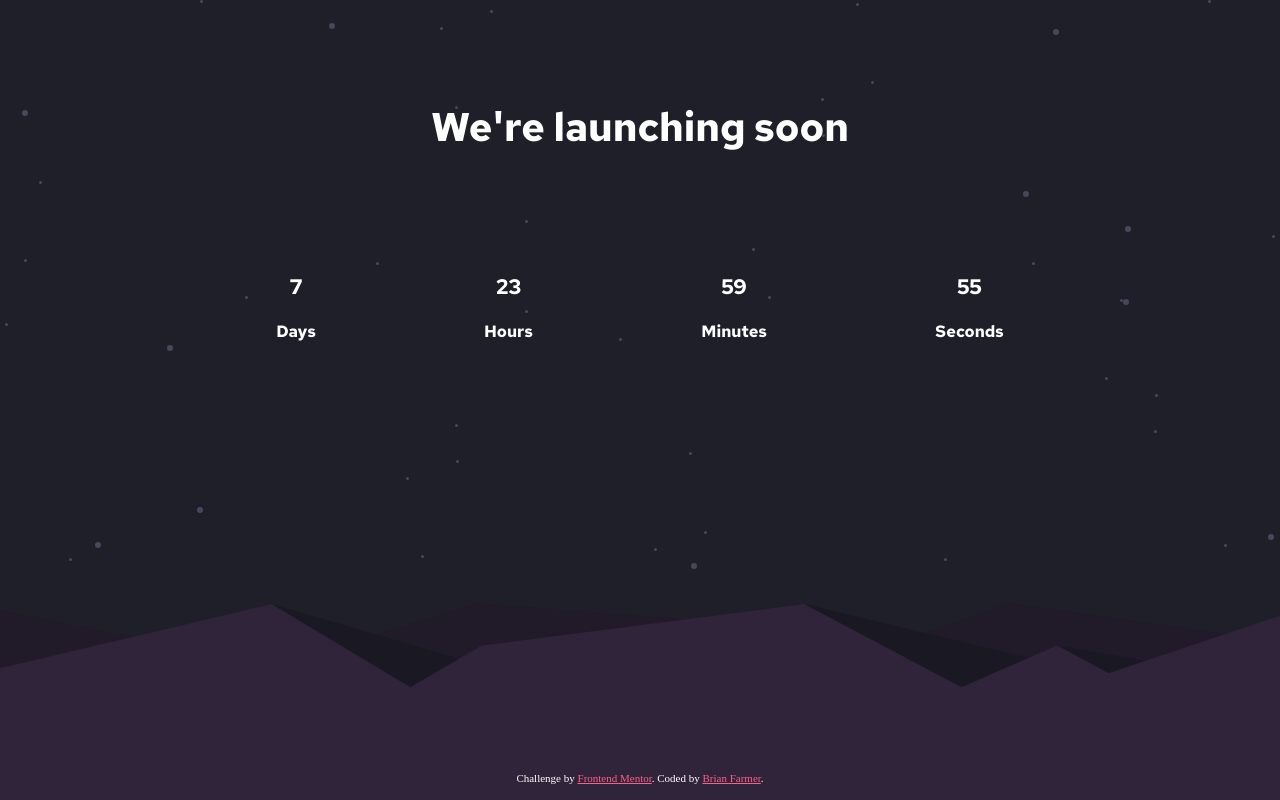
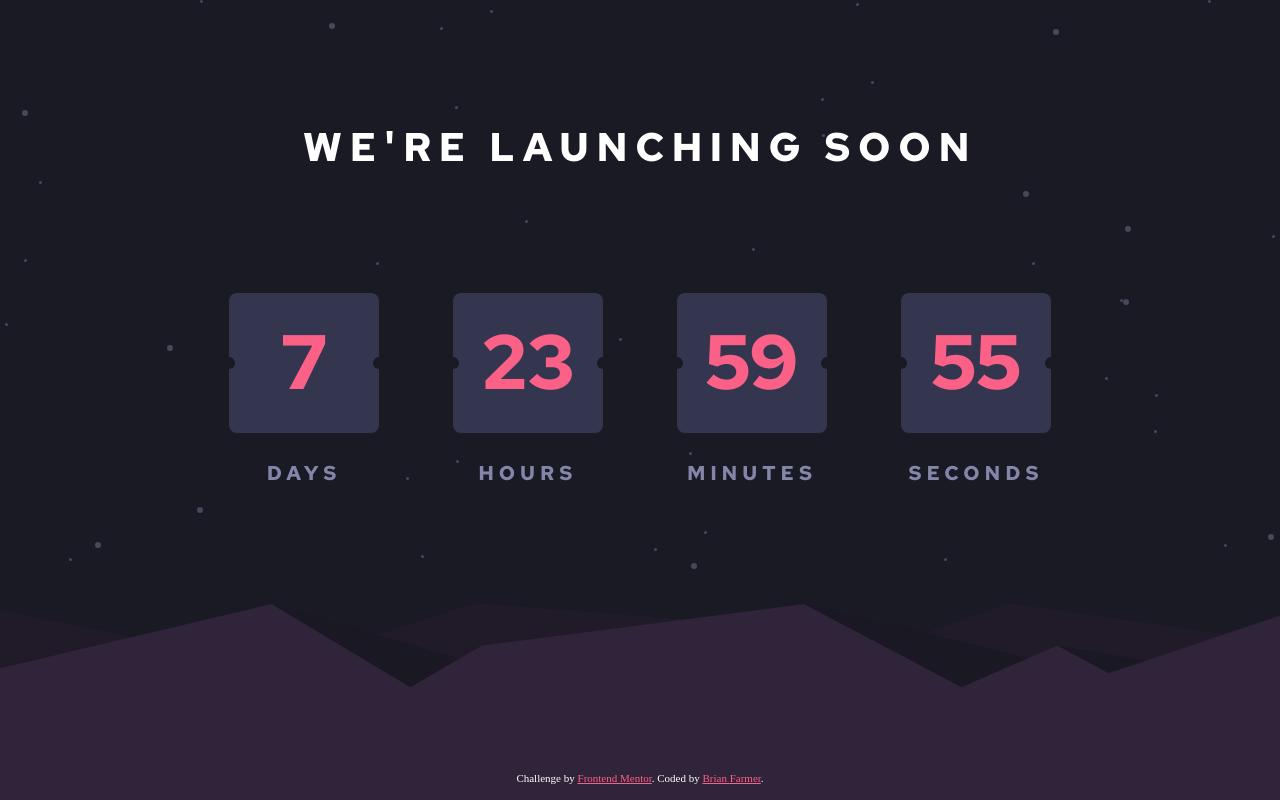
Before and after one commit to brianlfarmerllc/fem_launch_timer, a plain HTML site: page index.html in a window 1280 px wide. Drawn offline with Linux system fonts and the light colour scheme.

Commit message:
create ticket shape around numbers

```diff
--- a/index.html
+++ b/index.html
@@ -26,20 +26,60 @@
         <h1>We're launching soon</h1>
         <!-- container for all the counter divs -->
         <div class="counter-container">
-          <div class="day-container">
-            <h2 id="days" class="number">8</h2>
+          <!-- Day Countdown Container -->
+          <div class="countdown-block day-container">
+            <span id="days" class="time-element">
+              <span class="top">08</span>
+              <span class="top-back">
+                <span>08</span>
+              </span>
+              <span class="bottom">08</span>
+              <span class="bottom-back">
+                <span>08</span>
+              </span>
+            </span>
             <h3>Days</h3>
           </div>
-          <div class="hour-container">
-            <h2 id="hours" class="number">0</h2>
+          <!-- Hour Countdown Container -->
+          <div class="countdown-block hour-container">
+            <span id="hours" class="time-element">
+              <span class="top">00</span>
+              <span class="top-back">
+                <span>00</span>
+              </span>
+              <span class="bottom">00</span>
+              <span class="bottom-back">
+                <span>00</span>
+              </span>
+            </span>
             <h3>Hours</h3>
           </div>
-          <div class="min-container">
-            <h2 id="minutes" class="number">0</h2>
+          <!-- Minutes Countdown Container -->
+          <div class="countdown-block min-container">
+            <span id="minutes" class="time-element">
+              <span class="top">00</span>
+              <span class="top-back">
+                <span>00</span>
+              </span>
+              <span class="bottom">00</span>
+              <span class="bottom-back">
+                <span>00</span>
+              </span>
+            </span>
             <h3>Minutes</h3>
           </div>
-          <div class="second-container">
-            <h2 id="seconds" class="number">0</h2>
+          <!-- Seconds Countdown Container -->
+          <div class="countdown-block second-container">
+            <span id="seconds" class="time-element">
+              <span class="top">00</span>
+              <span class="top-back">
+                <span>00</span>
+              </span>
+              <span class="bottom">00</span>
+              <span class="bottom-back">
+                <span>00</span>
+              </span>
+            </span>
             <h3>Seconds</h3>
           </div>
         </div>
--- a/styles/_main.scss
+++ b/styles/_main.scss
@@ -1,7 +1,7 @@
 body {
   min-height: 100vh;
   background: url("../assets/images/pattern-hills.svg"),
-    url("../assets/images/bg-stars.svg"), $blue;
+    url("../assets/images/bg-stars.svg"), $darkBlue;
   background-repeat: no-repeat;
   background-position: bottom, top;
 }
@@ -11,22 +11,68 @@ section {
   min-height: 90vh;
   text-align: center;
   color: $white;
+  text-transform: uppercase;
   @include redHat();
   font-size: $bodyCopy;
 
   h1 {
-    padding-top: 10rem;
+    padding-top: 12rem;
     font-size: 4rem;
+    letter-spacing: 0.75rem;
   }
 
   .counter-container {
-    padding-top: 10rem;
+    padding-top: 12rem;
     display: flex;
     flex-direction: row;
     flex-wrap: nowrap;
     justify-content: space-around;
-    h2 {
-      padding: 2rem 0rem;
+  }
+
+  .countdown-block {
+    display: flex;
+    flex-direction: column;
+    flex-wrap: nowrap;
+    align-items: center;
+    &:last-child {
+      margin-right: 0;
     }
   }
+  .time-element {
+    position: relative;
+    color: $softred;
+    height: 140px;
+    width: 150px;
+    background-color: $lightBlue;
+    border-radius: 8px;
+    text-align: center;
+    font-size: 5.5em;
+    overflow: hidden;
+    margin-bottom: 27px;
+    line-height: 138px;
+    &:before,
+    &:after {
+      content: "";
+      position: absolute;
+      z-index: 6;
+      top: 50%;
+      transform: translateY(-50%);
+      background: $darkBlue;
+      border-radius: 50%;
+      width: 1.2rem;
+      height: 1.2rem;
+    }
+    &:before {
+      left: -0.6rem;
+    }
+    &:after {
+      right: -0.6rem;
+    }
+  }
+  h3 {
+    color: $greyBlue;
+    font-size: 2rem;
+    letter-spacing: 0.5rem;
+    font-weight: 200;
+  }
 }
```
Also changed, not shown: styles/styles.css, 1 other file.
